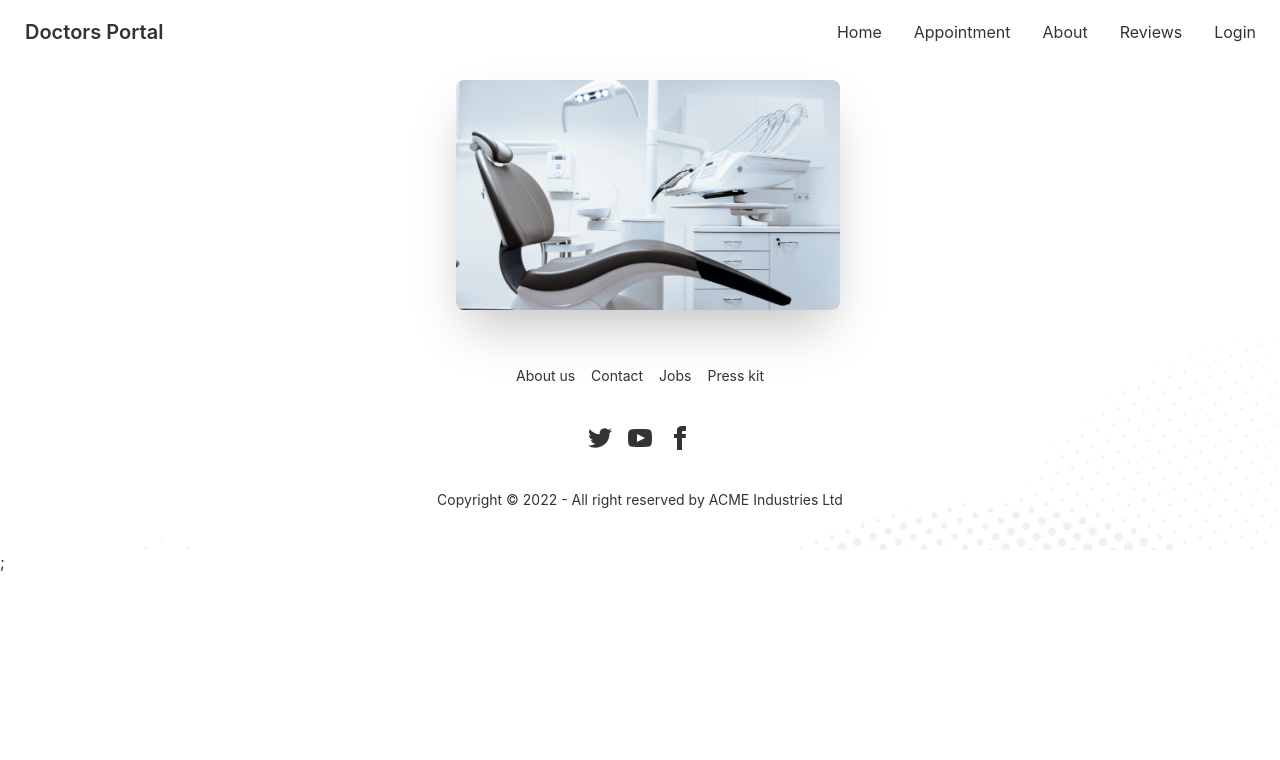
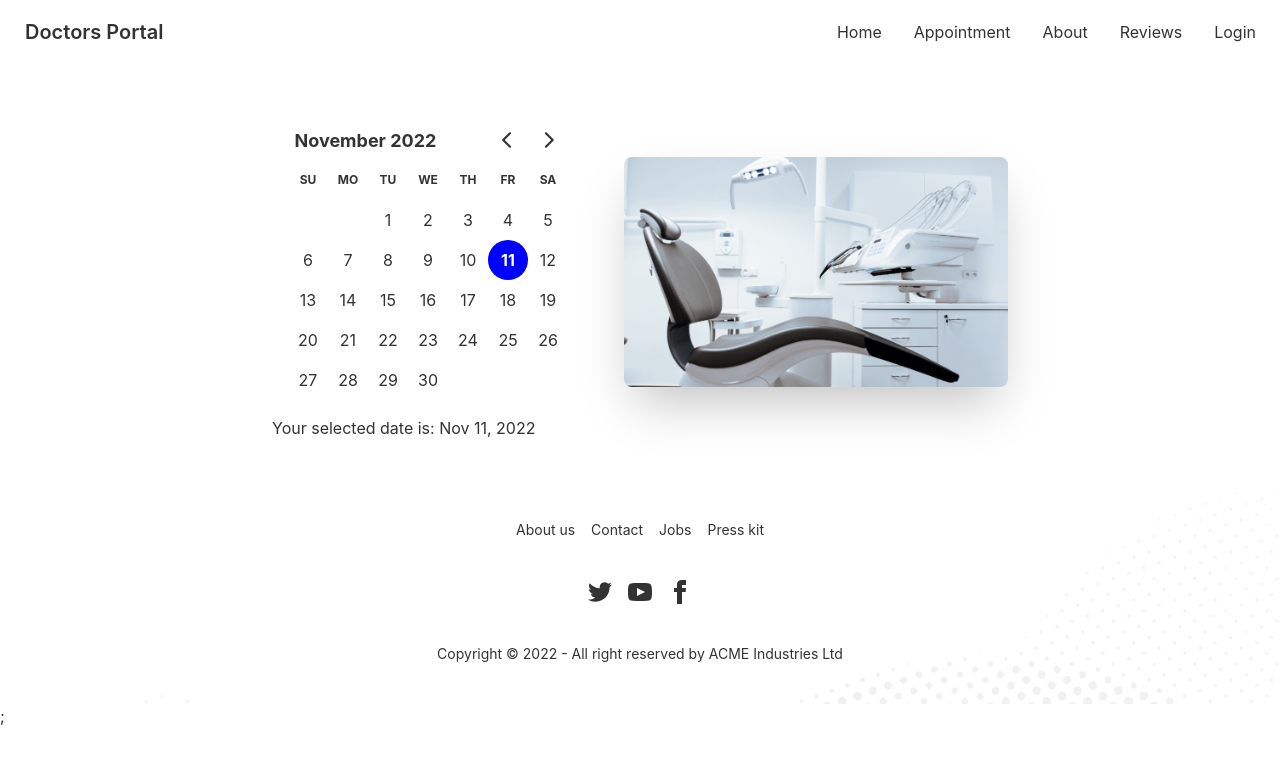
Before and after one commit to Noman02/doctors-portal-client, a React (Create React App) app: page /appointment in a window 1280 px wide. Shown: the top 760 px of the page. Built offline with nearby package versions, Linux system fonts and the light colour scheme.

Commit message:
calender added

```diff
--- a/package.json
+++ b/package.json
@@ -7,7 +7,9 @@
     "@testing-library/react": "^13.4.0",
     "@testing-library/user-event": "^13.5.0",
     "daisyui": "^2.39.1",
+    "date-fns": "^2.29.3",
     "react": "^18.2.0",
+    "react-day-picker": "^8.3.6",
     "react-dom": "^18.2.0",
     "react-router-dom": "^6.4.3",
     "react-scripts": "5.0.1",
--- a/src/pages/Appointment/AppointmentBanner/AppointmentBanner.js
+++ b/src/pages/Appointment/AppointmentBanner/AppointmentBanner.js
@@ -1,9 +1,12 @@
-import React from "react";
+import React, { useState } from "react";
 import chair from "../../../assets/images/chair.png";
+import { DayPicker } from "react-day-picker";
+import { format } from "date-fns";
 
 const AppointmentBanner = () => {
+  const [selectedDate, setSelectedDate] = useState(new Date());
   return (
-    <header>
+    <header className="my-6">
       <div className="hero">
         <div className="hero-content flex-col lg:flex-row-reverse">
           <img
@@ -11,7 +14,14 @@ const AppointmentBanner = () => {
             className="max-w-sm rounded-lg shadow-2xl"
             alt="dentist chair"
           />
-          <div></div>
+          <div className="mr-6">
+            <DayPicker
+              mode="single"
+              selected={selectedDate}
+              onSelect={setSelectedDate}
+            ></DayPicker>
+            <p>Your selected date is: {format(selectedDate, "PP")}</p>
+          </div>
         </div>
       </div>
     </header>
```
Also changed, not shown: src/index.js (+7 -6 lines), 1 other file (tests, documents, lock files or other folders).
